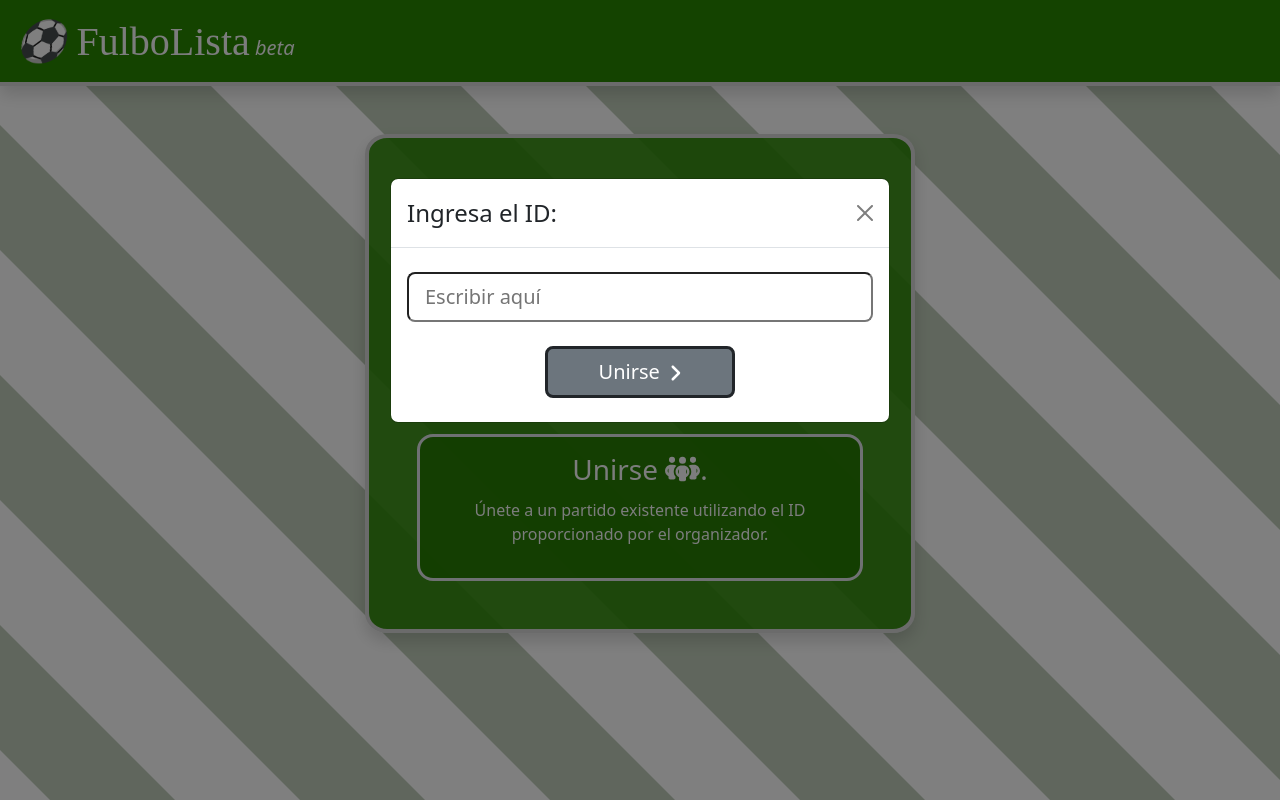
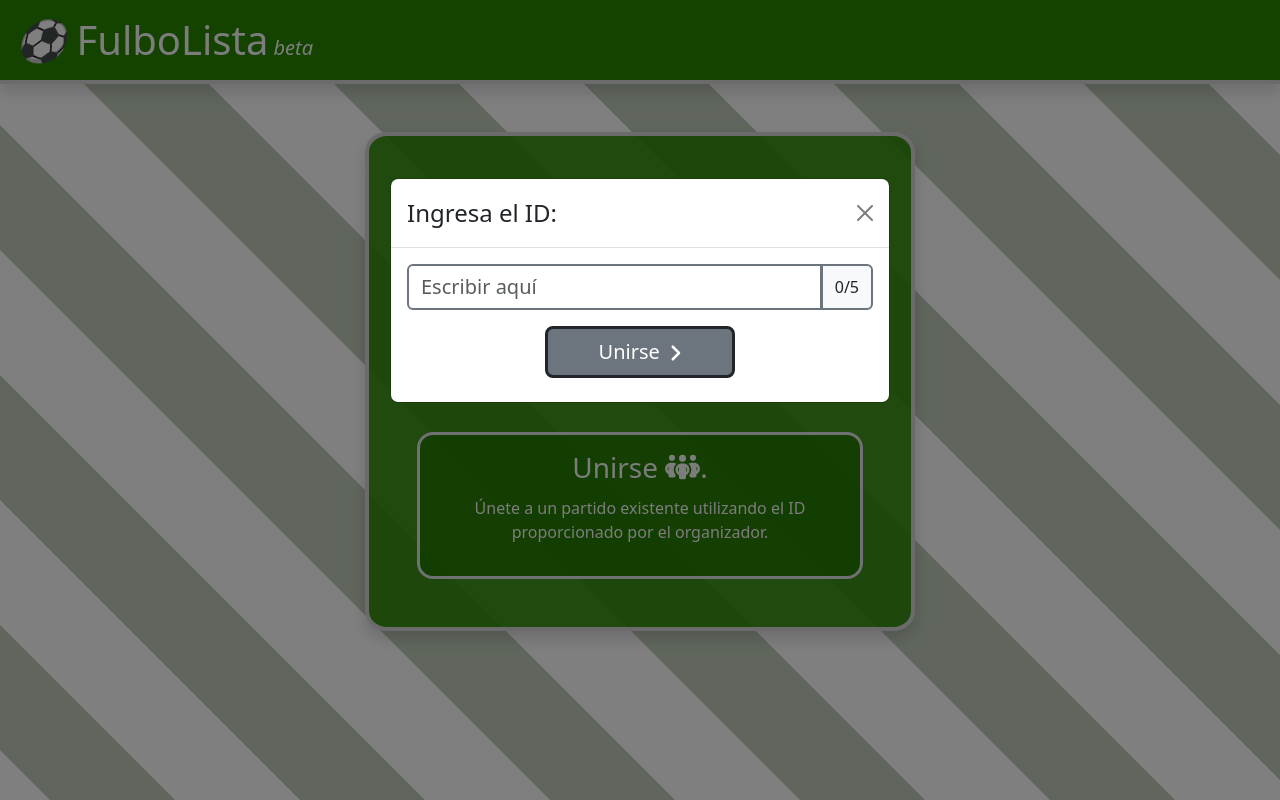
Before and after one commit to tobsailbot/FulboLista, a Next.js app: page / in a window 1280 px wide. Both pictures are taken after a click on the button 640 px from the left and 507 px from the top of the page. Built offline with nearby package versions, Linux system fonts and the light colour scheme; no server answers.

Commit message:
unirse id length

```diff
--- a/src/app/components/Unirse Partido/UnirsePartido.js
+++ b/src/app/components/Unirse Partido/UnirsePartido.js
@@ -48,12 +48,19 @@
             setIsLoading(false);
         });
     };
+    // input ID onChange
+    const [event, getInputId] = useState('');
+    const [idLength, setIdLength] = useState(0);
 
+    const handleChangeEvent = (event) => {
+        getInputId(event.target.value);
+        setIdLength(event.target.value.length);
+    }
+
+    // modal box
     const [show, setShow] = useState(false);
-    const handleClose = () => setShow(false);
-    const handleShow = () => setShow(true);
-
-
+    const handleClose = () => {setShow(false), setIdLength(0)};
+    const handleShow = () => {setShow(true), setIdLength(0)};
 
     return (
         <div className="UnirsePartido">
@@ -73,7 +80,12 @@
                 </Modal.Header>
                 <Modal.Body>
                     <form onSubmit={unirsePartido}>
-                        <input className='form-control-lg my-2 w-100' type='text' id='username' placeholder='Escribir aquí' name='username' required />
+                        <div className="input-group">
+                            <input type="text"  id='id' placeholder='Escribir aquí' name='id' required onChange={handleChangeEvent} maxLength={5} className="form-control border-2 fs-5 border-secondary" />
+                            <div className="input-group-append">
+                                <span className="input-group-text h-100 border border-2 border-secondary rounded-0 rounded-end">{idLength}/5</span>
+                            </div>
+                        </div>
                         <div className='mt-3 mb-2 text-center'>
                             <button type='submit' disabled={isLoading} className='btn btn-secondary border border-3 border-dark btn-lg bold px-4' style={{ minWidth: '190px', height: '52px' }}>
                             {!isLoading
@@ -82,8 +94,8 @@
                                             Unirse <FontAwesomeIcon className="ms-1" style={{ position: 'relative', top: '1px' }} icon={faAngleRight} />
                                         </div>
                                     ) :
-                                    <div class="spinner-border text-light" role="status">
-                                        <span class="sr-only">Loading...</span>
+                                    <div className="spinner-border text-light" role="status">
+                                        <span className="sr-only"></span>
                                     </div>
                                 }
                             </button>
--- a/src/app/globals.css
+++ b/src/app/globals.css
@@ -41,7 +41,6 @@
 .nav-link-title {
     /* Estilos normales del enlace */
     border-bottom: 2px solid transparent;
-	font-family:cursive
 }
 
 .nav-link-title:hover {
```
